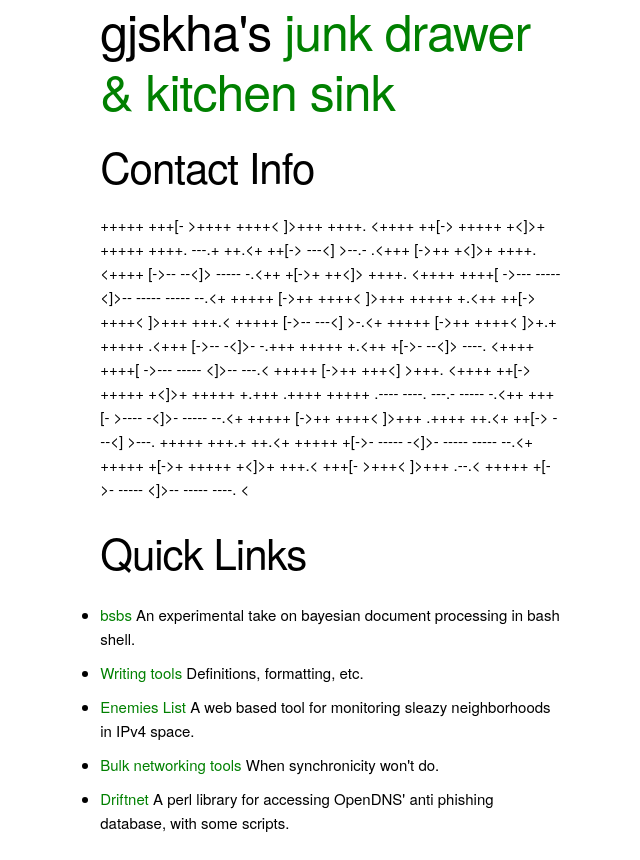
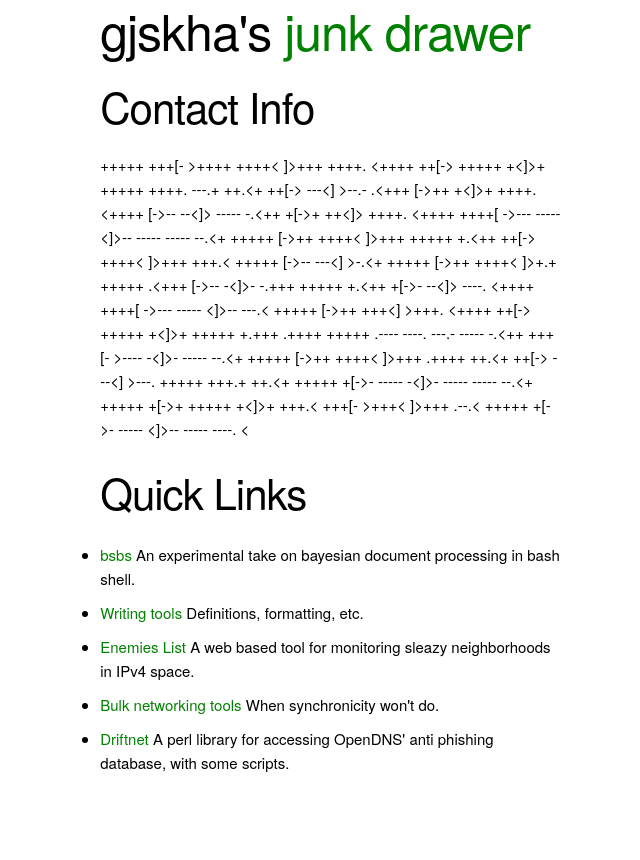
Before and after one commit to gjskha/gjskha.github.io, a plain HTML site: page index.html in a window 1280 px wide. Shown: the whole page, without its empty margins (143-783 px from the left). After the commit the page ends 800 px from the top, so only its background shows below. Drawn offline with Linux system fonts and the light colour scheme.

Commit message:
formatting

```diff
--- a/index.html
+++ b/index.html
@@ -8,7 +8,7 @@
 <div class="container">
 <!-- <div class="four columns offset_by_two"> -->
 <div class="six columns offset_by_one">
-<h1>gjskha's <a href="https://github.com/gjskha?tab=repositories">junk drawer & kitchen sink</a></h1>
+<h1>gjskha's <a href="https://github.com/gjskha?tab=repositories">junk drawer</a></h1>
 
 <h2>Contact Info</h2>
 <p>
```
